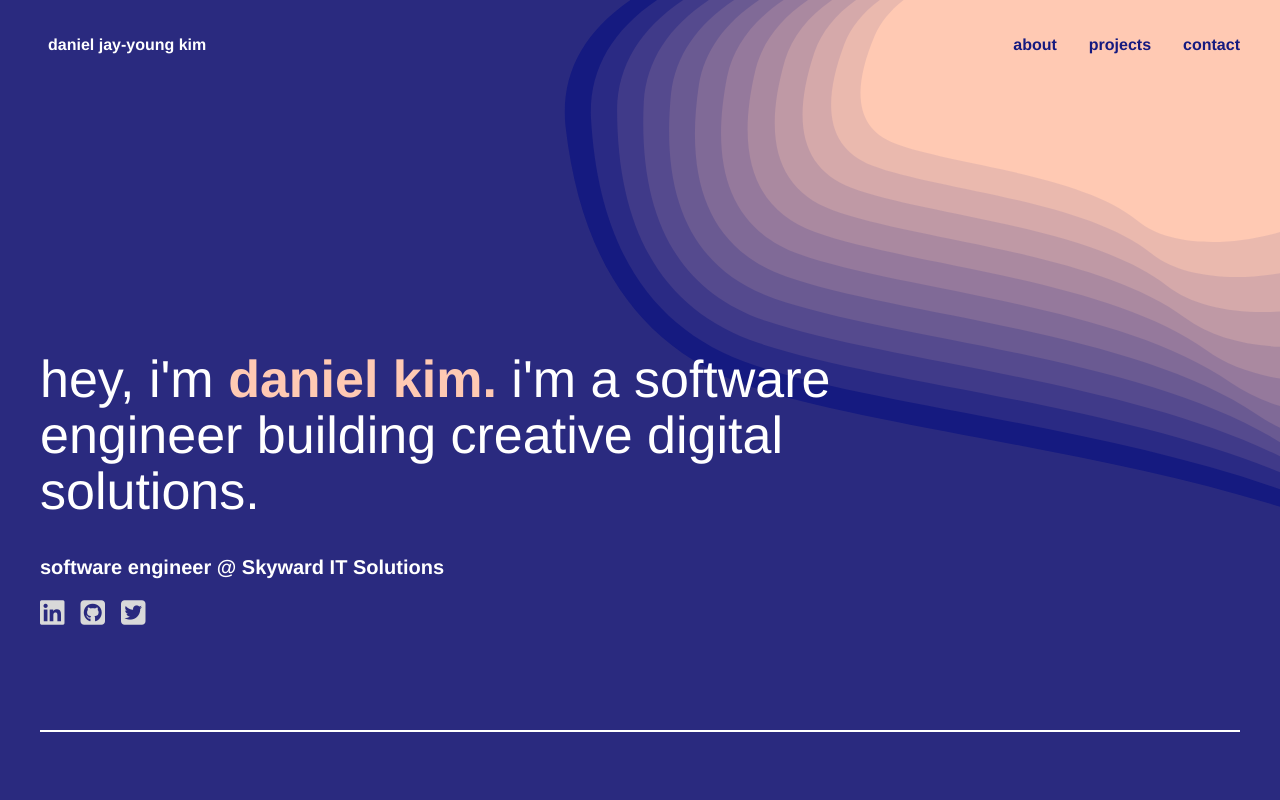
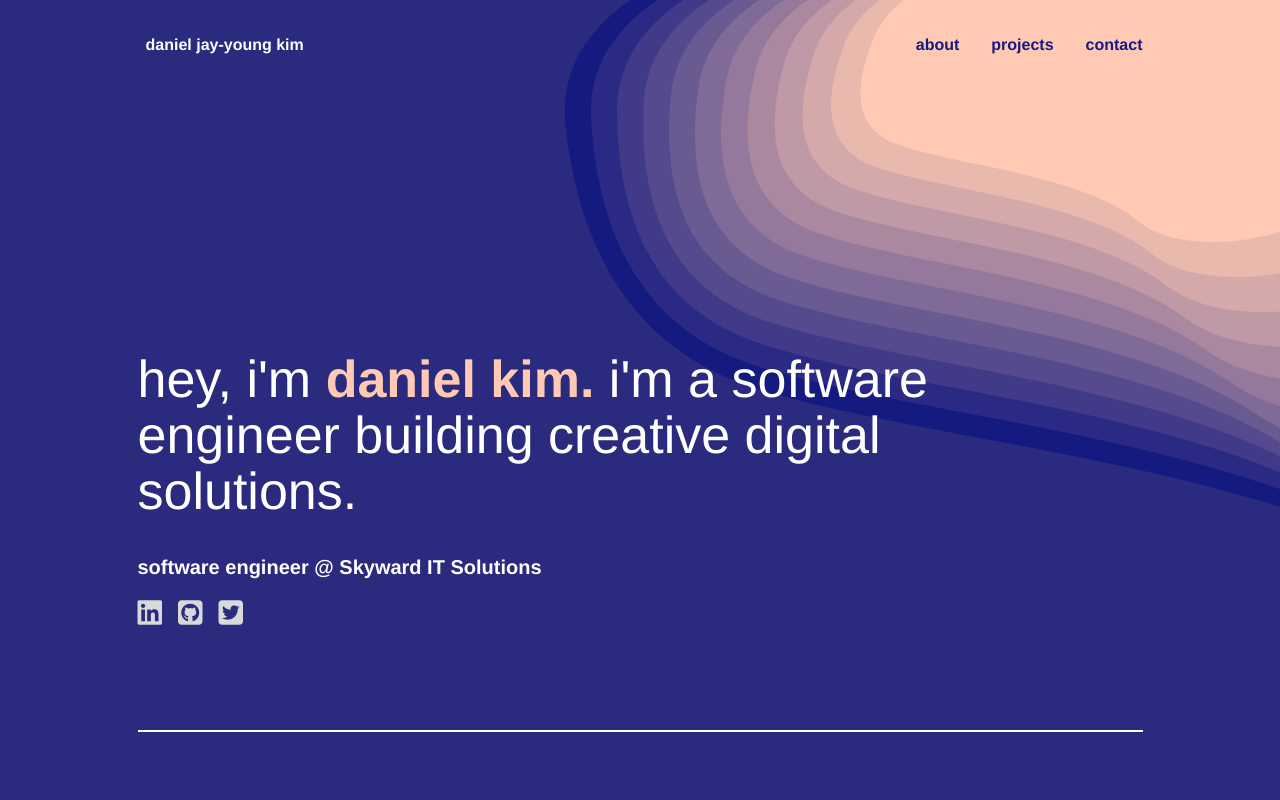
Before and after one commit to danjkim21/portfolio-daniel-kim, a React (Vite) app: page / in a window 1280 px wide. Shown: the top 800 px of the page. Built offline with nearby package versions, Linux system fonts and the light colour scheme; some icons are missing.

Commit message:
fixed app max-width to align app to center

```diff
--- a/src/styles/base/_global.scss
+++ b/src/styles/base/_global.scss
@@ -20,9 +20,11 @@ html {
 	scroll-behavior: smooth;
 }
 
-body {
+#root {
 	min-height: 100vh;
-	max-width: 1280px;
+	max-width: 1085px;
+	display: flex;
+	align-items: center;
 	margin-left: auto;
 	margin-right: auto;
 }
```
